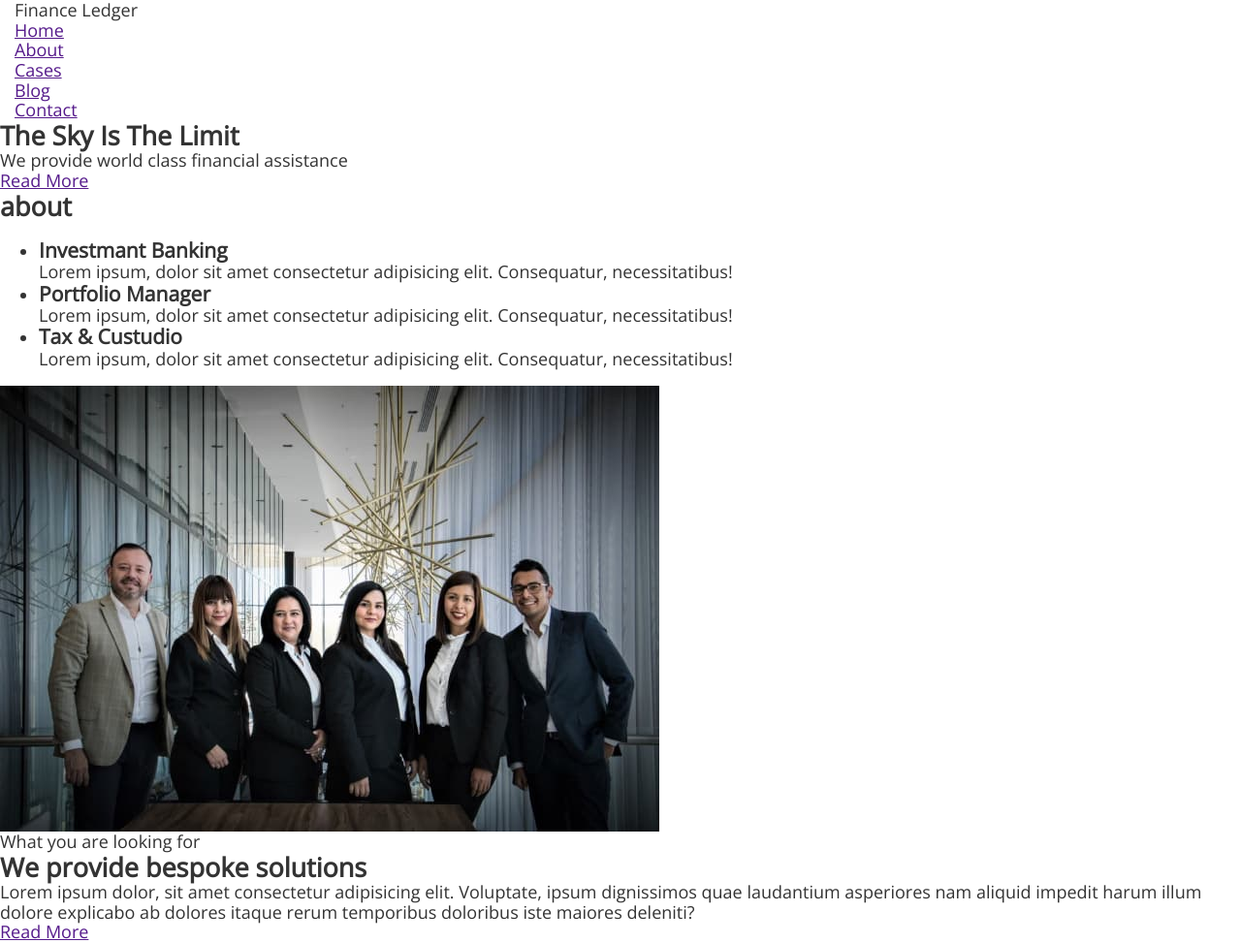
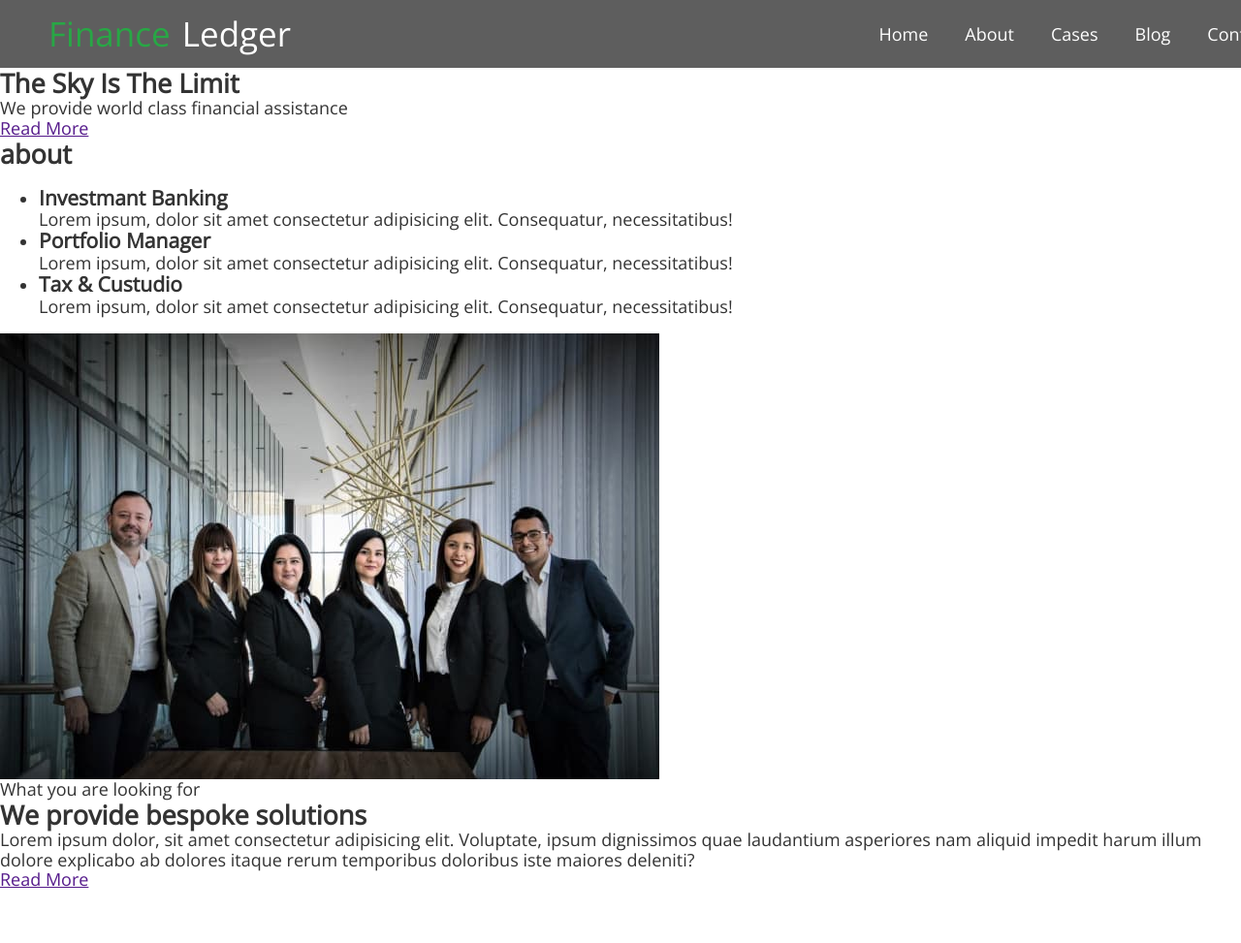
Before and after one commit to AnnaAtilgan/fson-72-underground-9, a plain HTML site: page index.html in a window 1280 px wide. Shown: the top 973 px of the page at 97% size. After the commit the page ends 919 px from the top, so only its background shows below. Drawn offline with nearby package versions, Linux system fonts and the light colour scheme.

Commit message:
add header styles

```diff
--- a/css/styles.css
+++ b/css/styles.css
@@ -54,8 +54,53 @@ address {
 /* components */
 .container {
   width: 1360px;
-  padding: 0 15px;
+  padding: 0 28px;
   margin: 0 auto;
 }
 
 /* header */
+.header{
+  background-color: #5e5e5e;
+
+}
+
+.header .container{
+  padding-left: 50px;
+  padding-right: 50px;
+}
+
+.header-logo{
+font-size: 35px;
+line-height: 1.21;
+margin-right: auto;
+color:var(--secondary-text-color);
+}
+
+.accent{
+  color: var(--accent-color);
+  margin-right: 12px;
+}
+
+.header-nav-link{
+line-height: 1.56;
+color: var(--secondary-text-color);
+padding-top: 21px;
+padding-bottom: 21px;
+display: inline-block;
+}
+
+.header-nav-link:hover ,.header-nav-link:focus{
+  color: var(--accent-color);
+}
+
+.header-nav{
+  display: flex;
+  align-items: center;
+}
+
+.header-nav-list{
+  display: flex;
+  align-items: center;
+  gap:38px;
+
+}
--- a/index.html
+++ b/index.html
@@ -30,16 +30,16 @@
 
   <body>
     <!-- header -->
-    <header>
+    <header class="header">
       <div class="container">
-        <nav>
-          <a href="./index.html" class="link">Finance Ledger</a>
-          <ul class="list">
-            <li><a href="">Home</a></li>
-            <li><a href="">About</a></li>
-            <li><a href="">Cases</a></li>
-            <li><a href="">Blog</a></li>
-            <li><a href="">Contact</a></li>
+        <nav class="header-nav">
+          <a href="./index.html" class="header-logo link"><span class="accent">Finance</span>Ledger</a>
+          <ul class="header-nav-list list">
+            <li class="header-nav-item"><a class="header-nav-link link" href="">Home</a></li>
+            <li class="header-nav-item"><a class="header-nav-link link" href="">About</a></li>
+            <li class="header-nav-item"><a class="header-nav-link link" href="">Cases</a></li>
+            <li class="header-nav-item"><a class="header-nav-link link" href="">Blog</a></li>
+            <li class="header-nav-item"><a class="header-nav-link link" href="">Contact</a></li>
           </ul>
         </nav>
       </div>
```
